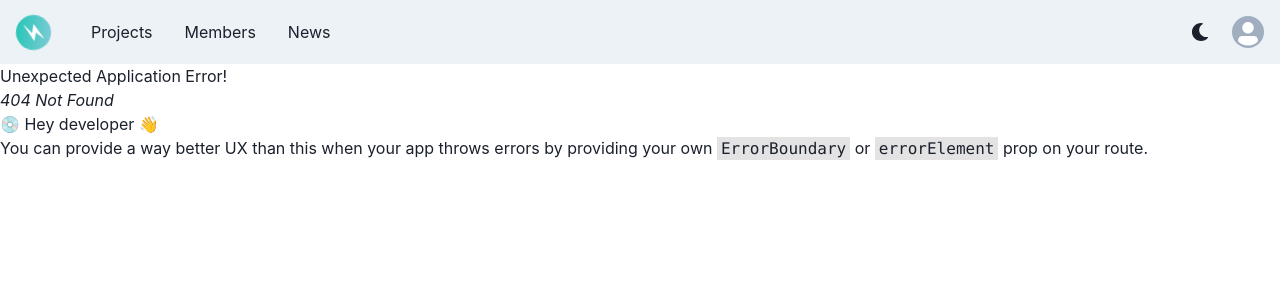
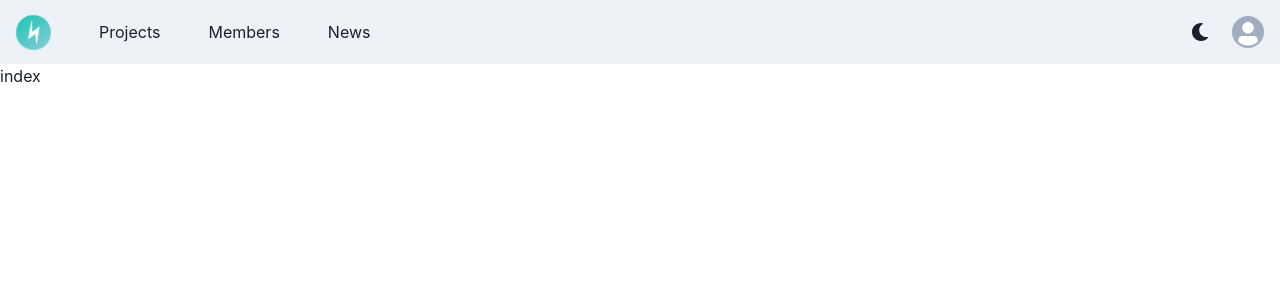
Before and after one commit to Devs-Clan/devs-clan, a React (Create React App) app: page /members in a window 1280 px wide. Before the commit this address had no page. Shown: the top 300 px of the page. Built offline with nearby package versions, Linux system fonts and the light colour scheme.

Commit message:
add routes

```diff
--- a/src/components/NavBar/NavLink.jsx
+++ b/src/components/NavBar/NavLink.jsx
@@ -2,14 +2,14 @@ import { Link, useColorModeValue } from '@chakra-ui/react';
 
 export const NavLink = ({ children }) => (
   <Link
-    px={2}
-    py={1}
-    rounded={'md'}
+    px={4}
+    py={2}
+    rounded={'sm'}
     _hover={{
       textDecoration: 'none',
       bg: useColorModeValue('gray.200', 'gray.700'),
     }}
-    href={'/'+children}
+    href={'/' + children.toLowerCase()}
   >
     {children}
   </Link>
--- a/src/components/NavBar/index.jsx
+++ b/src/components/NavBar/index.jsx
@@ -56,10 +56,10 @@ export default function NavBar() {
               <Avatar ml={3} size={'sm'} src={''} />
             </MenuButton>
             <MenuList>
-              <MenuItem>Link 1</MenuItem>
-              <MenuItem>Link 2</MenuItem>
+              <MenuItem>Profile</MenuItem>
+              <MenuItem>Settings</MenuItem>
               <MenuDivider />
-              <MenuItem>Link 3</MenuItem>
+              <MenuItem>Log out</MenuItem>
             </MenuList>
           </Menu>
         </Flex>
```
Also changed, not shown: src/routers/index.jsx (+8 -0 lines).
